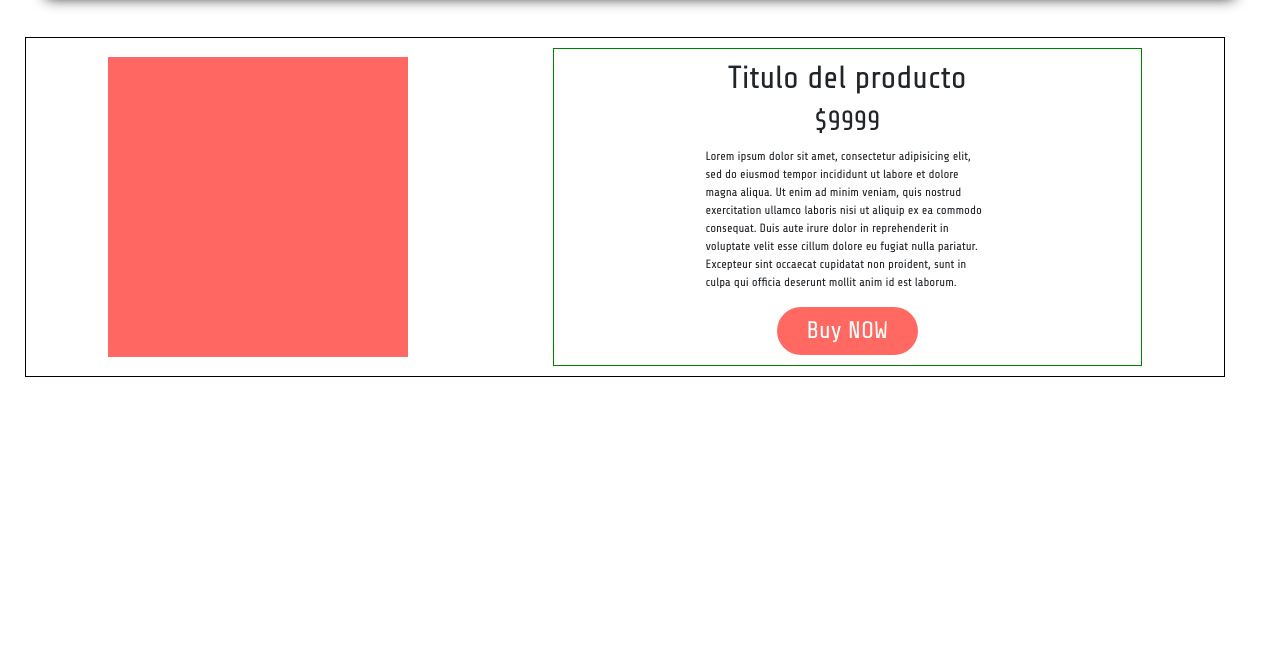
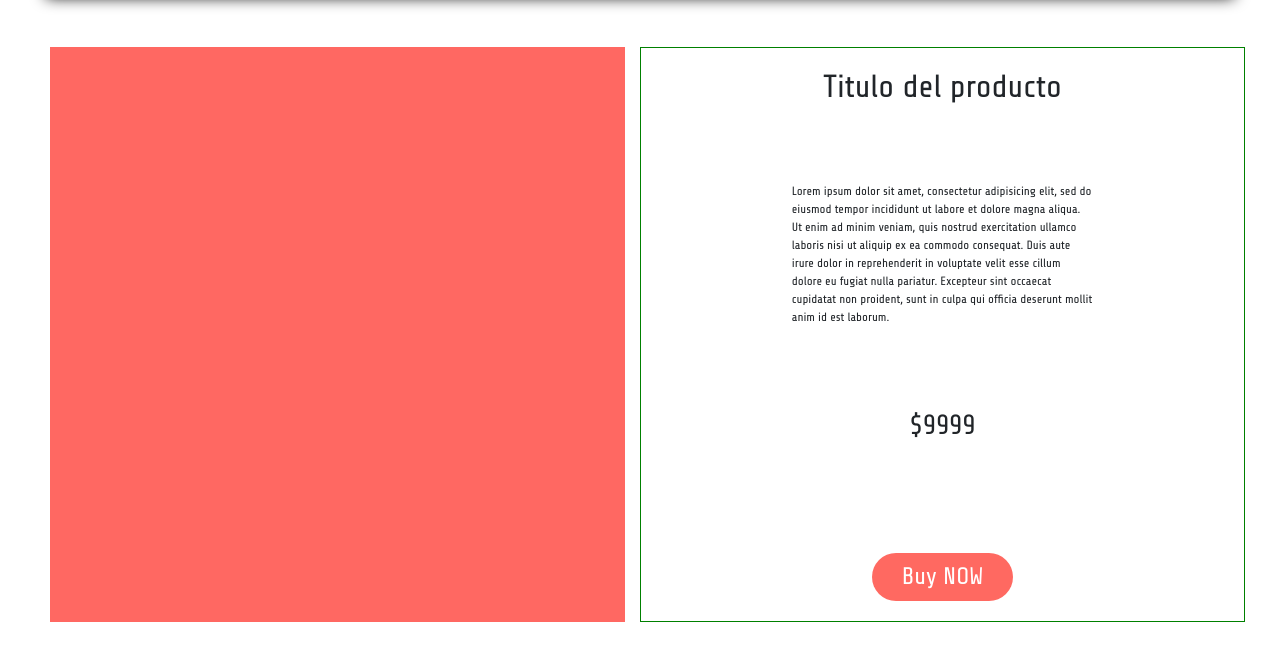
Before and after one commit to OnnigPano/proyecto_integrador, a PHP site: page /detalle.php in a window 1280 px wide. Shown: the part 53-714 px from the top of the page. Run offline with PHP 8.4, Linux system fonts and the light colour scheme; some libraries are stand-ins or nearby versions.

Commit message:
Bootstrap a detalle

```diff
--- a/css/app.css
+++ b/css/app.css
@@ -355,14 +355,14 @@ span {
 }
 
 .container-detalle{
-  border: 1px black solid;
+
   display: flex;
   justify-content: space-around;
-  align-items: center;
   width: 100%;
   max-width: 1200px;
   padding: 10px;
   margin-top: 90px;
+  align-content: center;
 }
 
 .container-datos-producto{
@@ -372,12 +372,14 @@ span {
   border: 1px green solid;
   align-items: center;
   justify-content:  space-between;
-  padding: 10px;
+  padding: 20px 0px;
+
 }
 
 .container-datos-producto .button-oferta{
   color: white;
   background-color: #ff6961;
+  margin-top: 35px;
 }
 
 .container-datos-producto p{
--- a/detalle.php
+++ b/detalle.php
@@ -19,15 +19,16 @@
           <li><a href="#"><i class="fas fa-shopping-cart"></i></a></li>
         </ul>
       </nav>
+
+        <div class="container-detalle">
           <div class="row">
-        <div class="container-detalle">
-          <div class="container-img">
+            <div class="container-img col-lg-6 col-md-6 col-sm-6 col-12">
               <img src="images/rojo-pastel.jpg" alt="Foto Del Producto">
             </div>
-          <div class="container-datos-producto">
+            <div class="container-datos-producto col-lg-6 col-md-6 col-sm-6 col-12">
               <h2>Titulo del producto</h2>
+              <p >Lorem ipsum dolor sit amet, consectetur adipisicing elit, sed do eiusmod tempor incididunt ut labore et dolore magna aliqua. Ut enim ad minim veniam, quis nostrud exercitation ullamco laboris nisi ut aliquip ex ea commodo consequat. Duis aute irure dolor in reprehenderit in voluptate velit esse cillum dolore eu fugiat nulla pariatur. Excepteur sint occaecat cupidatat non proident, sunt in culpa qui officia deserunt mollit anim id est laborum.</p>
               <h3>$9999</h3>
-            <p >Lorem ipsum dolor sit amet, consectetur adipisicing elit, sed do eiusmod tempor incididunt ut labore et dolore magna aliqua. Ut enim ad minim veniam, quis nostrud exercitation ullamco laboris nisi ut aliquip ex ea commodo consequat. Duis aute irure dolor in reprehenderit in voluptate velit esse cillum dolore eu fugiat nulla pariatur. Excepteur sint occaecat cupidatat non proident, sunt in culpa qui officia deserunt mollit anim id est laborum.</p>
               <button class="button-oferta" type="button" name="button">Buy NOW</button>
             </div>
         </div>
```
Lines whose indentation alone changed are shown as unchanged.
